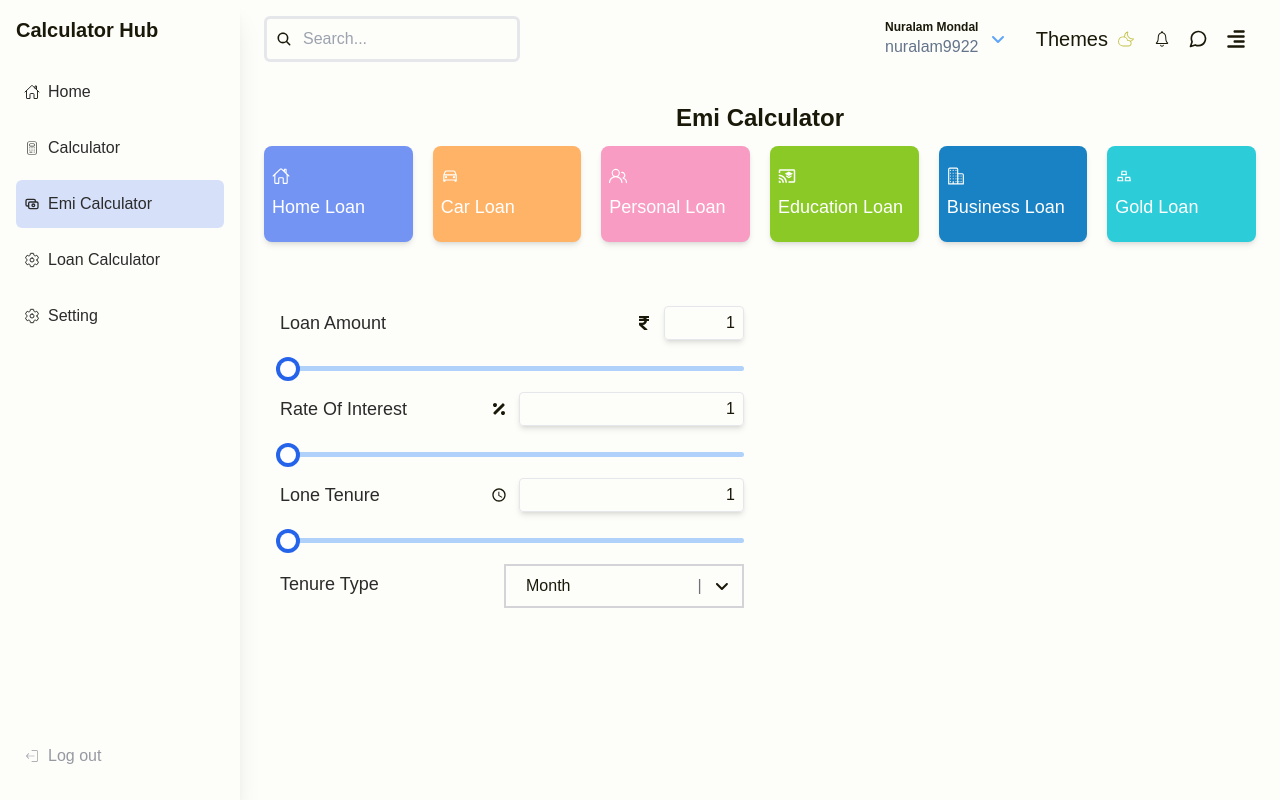
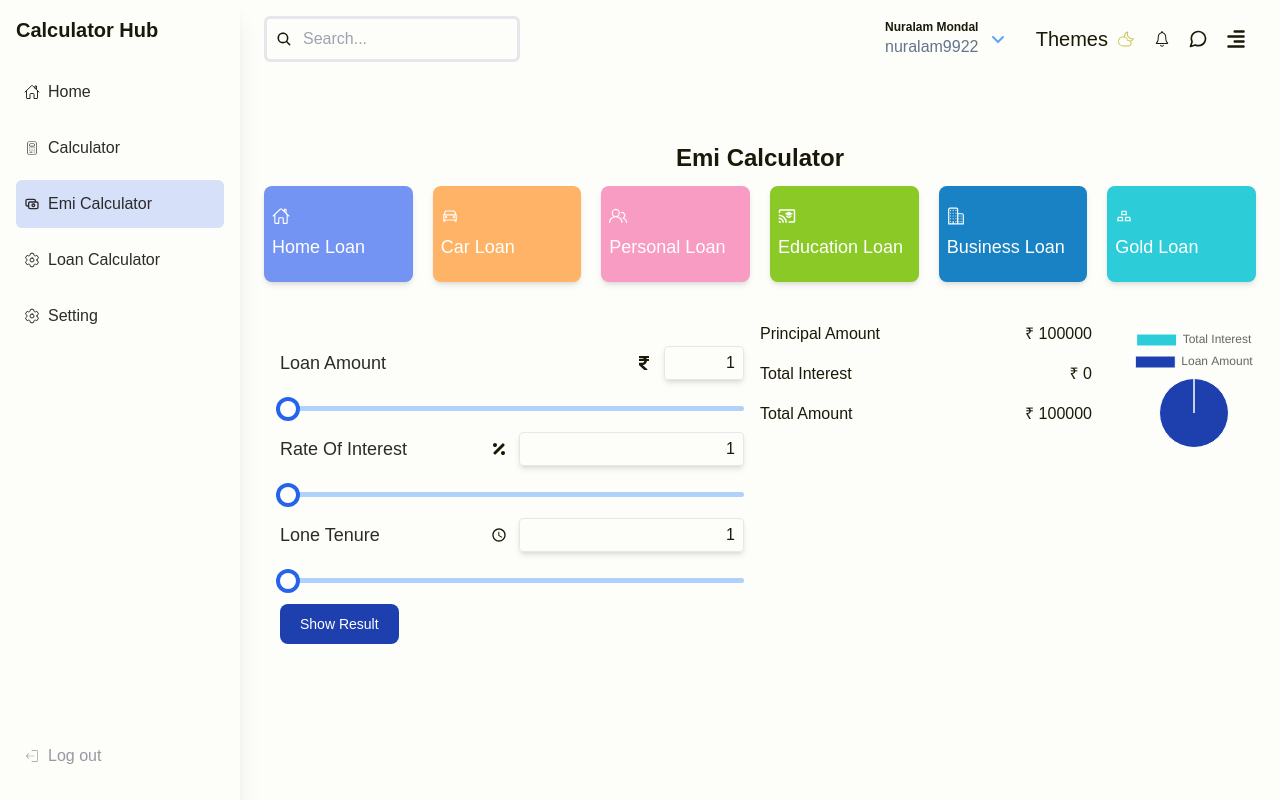
Before and after one commit to nuralam9922/Calculator-Hub, a React (Vite) app: page /emi-calculator/home-loan in a window 1280 px wide. Built offline with nearby package versions, Linux system fonts and the light colour scheme.

Commit message:
working on emi calculator page

```diff
--- a/package.json
+++ b/package.json
@@ -10,9 +10,11 @@
     "preview": "vite preview"
   },
   "dependencies": {
+    "chart.js": "^4.4.2",
     "localforage": "^1.10.0",
     "match-sorter": "^6.3.4",
     "react": "^18.2.0",
+    "react-chartjs-2": "^5.2.0",
     "react-dom": "^18.2.0",
     "react-icons": "^5.0.1",
     "react-router-dom": "^6.22.3",
--- /dev/null
+++ b/src/components/Button/Button.jsx
@@ -0,0 +1,14 @@
+import React from 'react';
+
+function Button({ title }) {
+	return (
+		<button
+			type="button"
+			className="text-white capitalize bg-blue-800 hover:bg-blue-800 focus:ring-1 focus:ring-blue-300 font-medium rounded-lg text-sm px-5 py-2.5 me-2 mb-2  focus:outline-none "
+		>
+			{title}
+		</button>
+	);
+}
+
+export default Button;
--- a/src/pages/EmiCalculator/EmiCalculator.jsx
+++ b/src/pages/EmiCalculator/EmiCalculator.jsx
@@ -22,7 +22,7 @@ const boxList = [
 
 function EmiCalculator() {
 	return (
-		<div className="px-6 mt-6">
+		<div className="px-6 mt-6 py-10 select-none">
 			<div className=" text-center text-xl md:text-2xl mb-3	text-text font-bold capitalize">Emi calculator</div>
 
 			<div className="boxes grid grid-cols-3 text-xs lg:text-lg text-white lg:grid-cols-6 text-left gap-5 mt-3">
--- a/src/pages/HomeLoanCalculator/HomeLoanCalculator.jsx
+++ b/src/pages/HomeLoanCalculator/HomeLoanCalculator.jsx
@@ -6,14 +6,37 @@ import { MdOutlineAccessTime } from 'react-icons/md';
 import RangeSlider from '../../components/RangeSlider/RangeSlider';
 import SelectDropDown from '../../components/SelectDropDown/SelectDropDown';
 
+import Button from '../../components/Button/Button';
+import Chart from 'chart.js/auto';
+import { CategoryScale } from 'chart.js';
+import { Pie } from 'react-chartjs-2';
+
 function HomeLoanCalculator() {
 	// State to store loan amount and interest
 	const [loanAmount, setLoanAmount] = useState(100000);
 	const [interest, setInterest] = useState(10);
 	const [loneTenure, setLoneTenure] = useState(5);
 	const [loneTenureType, setLoneTenureType] = useState('year');
+	const [result, setResult] = useState(0);
 
-  console.log(loneTenureType);
+	const calculateResult = () => {
+		const totalInterest = loanAmount * (interest / 100) * loneTenure;
+		setResult(totalInterest);
+		console.log(result);
+	};
+
+	const data = {
+		labels: ['Total Interest', 'Loan Amount'],
+		// datasets is an array of objects where each object represents a set of data to display corresponding to the labels above. for brevity, we'll keep it at one object
+		datasets: [
+			{
+				data: [result, loanAmount],
+				// you can set indiviual colors for each bar
+				backgroundColor: ['#2ccdd8', '#1e40af'],
+				borderWidth: 1,
+			},
+		],
+	};
 	return (
 		<div className="mt-10 w-full flex flex-col md:flex-row">
 			<div className="homeLoanContainer md:w-1/2 px-4 py-6 flex flex-col gap-3">
@@ -21,18 +44,36 @@ function HomeLoanCalculator() {
 
 				<RangeSlider label="Loan Amount" min="1" max="5000000" icon={<FaRupeeSign />} inputWidth="20" callback={setLoanAmount} />
 				{/* setInterest */}
-				<RangeSlider label="	Rate Of Interest" min="1" max="50" icon={<FaPercentage />} callback={setInterest} />
+				<RangeSlider label="Rate Of Interest" min="1" max="15" icon={<FaPercentage />} callback={setInterest} />
 				{/* lone tenure */}
 				<RangeSlider label=" lone tenure " min="1" max="50" icon={<MdOutlineAccessTime />} callback={setLoneTenure} />
 
 				{/*  select dropdown */}
 
-				<div className="w-full flex items-center justify-between">
-					<h1 className="text-lg text-textSecondary  capitalize text-nowrap">Tenure type</h1>
-					<SelectDropDown options={['month', 'year', 'test 1', 'test 2']} callback={setLoneTenureType} />
+				<div onClick={calculateResult} className="w-full">
+					<Button title={'Show Result'} />
 				</div>
 			</div>
-			<div></div>
+			<div className="w-full md:w-1/2 flex flex-col-reverse gap-10 items-center justify-center lg:items-start lg:flex-row-reverse">
+				<div className="w-full h-52 md:-mt-10 md:w-1/4  items-center justify-center flex">
+					<Pie data={data} />
+				</div>
+				<div className="flex w-full   gap-4 flex-col">
+					<div className="w-full flex items-start text-text justify-between">
+						<h1 className="text-nowrap">Principal Amount</h1>
+						<h1>₹ {loanAmount}</h1>
+					</div>
+					<div className="w-full flex items-start text-text justify-between">
+						<h1 className="text-nowrap">Total Interest</h1>
+						<h1>₹ {result}</h1>
+					</div>
+
+					<div className="w-full flex items-start text-text justify-between">
+						<h1 className="text-nowrap">Total Amount</h1>
+						<h1>₹ {Number(loanAmount) + Number(result)}</h1>
+					</div>
+				</div>
+			</div>
 		</div>
 	);
 }
```
Also changed, not shown: 1 other file (tests, documents, lock files or other folders).
